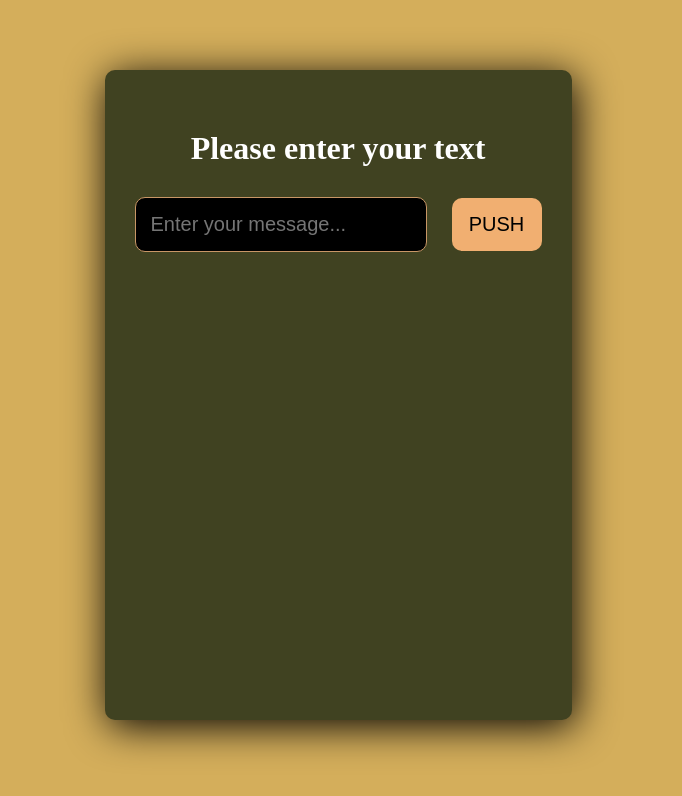
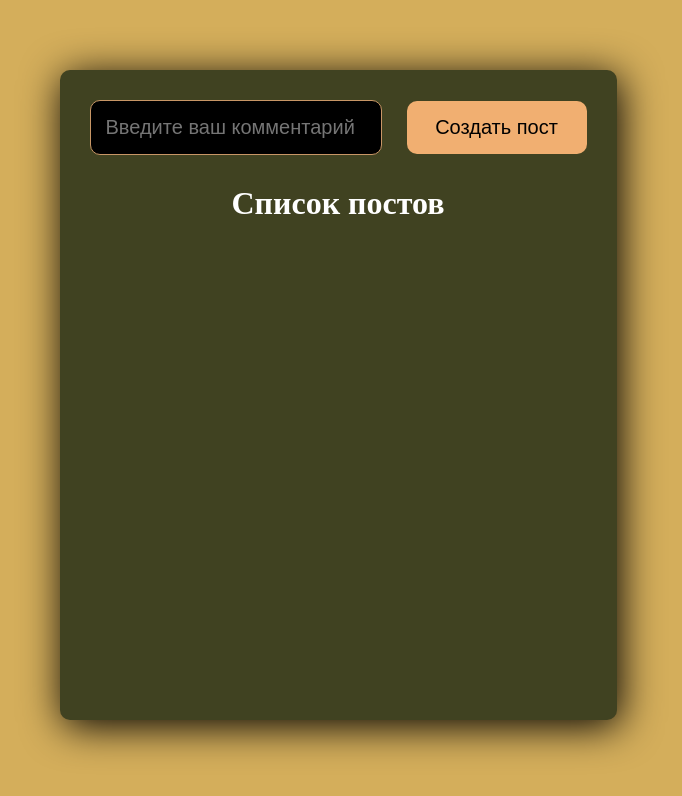
Before and after one commit to 8807010/My-Todo-List-on-React, a React app: page / in a window 1280 px wide. Shown: the top 796 px of the page, without its empty margins (302-984 px from the left). Built offline with nearby package versions, Linux system fonts and the light colour scheme.

Commit message:
fixed some bugs

```diff
--- a/src/App.js
+++ b/src/App.js
@@ -1,32 +1,49 @@
 import React from 'react';
 import {useState} from 'react';
 import "./App.scss";
+import MyInput from './MyInput';
+import MyButton from './MyButton';
+import PostList from './PostList';
 
 export function App() {
 
-    const [comment, setComment] = useState([]);
+    const [posts, setPosts] = useState([]);
+    const [title, setTitle] = useState('');
+    const [body, setBody] = useState('');
 
-    let inputRef = React.createRef();
+    // const bodyInputRef = useRef();
 
-    function addMessage() {
-        let commentValue = inputRef.current.value;
-        let comments = [...comment, commentValue];
-        setComment(comments);
-        inputRef.current.value = '';
+    const AddNewPost = (e) => {
+        e.preventDefault();
+        const newPost = {
+            id: Date.now(),
+            title,
+            body
+        }
+        setPosts([...posts, newPost])
+        setBody('')
     }
+
 
     return (
         <div className="container">
-            <div className="app-wrapper">
-                <h1 className="header-title">Please enter your text</h1>
-                <input className="task-input" type="text" placeholder="Enter your message..." ref={inputRef}/>
-                <button className="button" type="submit" onClick={addMessage}> PUSH </button>
-                <div>
-                    <ul>
-                        {comment.map((item, index) => <li className="list-item" key={index.toString()}> {item} </li>)}
-                    </ul>
-                </div>
-            </div>
+
+            <form className='app-wrapper'>
+                <MyInput
+                    className="task-input"
+                    value={title}
+                    onChange={e => setTitle(e.target.value)}
+                    type="text"
+                    placeholder="Введите ваш комментарий"
+                />
+
+                <MyButton onClick={AddNewPost}>Создать пост</MyButton>
+
+                <PostList posts={posts} title="Список постов"/>
+            </form>
+
         </div>
     );
 }
+
+export default App;
--- a/src/App.scss
+++ b/src/App.scss
@@ -48,7 +48,7 @@
 }
 
 .button {
-  width: 90px;
+  width: 180px;
   padding: 15px 15px;
   font-size: 20px;
   border-radius: 10px;
--- /dev/null
+++ b/src/MyButton.js
@@ -0,0 +1,13 @@
+import React from 'react';
+import "./App.scss";
+
+
+const MyButton = ({children, ...props}) => {
+    return (
+        <button className='button' {...props}>
+            {children}
+        </button>
+    );
+};
+
+export default MyButton;
--- /dev/null
+++ b/src/MyInput.js
@@ -0,0 +1,10 @@
+import React from 'react';
+
+
+const MyInput = React.forwardRef((props, ref) => {
+    return (
+        <input ref={ref} {...props}/>
+    );
+});
+
+export default MyInput;
--- /dev/null
+++ b/src/PostItem.js
@@ -0,0 +1,17 @@
+import React from 'react';
+import "./App.scss";
+
+const PostItem = (props) => {
+    return (
+            <div className='list-item '>
+                <div>
+                    <strong>{props.number}. {props.post.title}</strong>
+                    <div>
+                        {props.post.body}
+                    </div>
+                </div>
+            </div>
+    );
+};
+
+export default PostItem;
--- /dev/null
+++ b/src/PostList.js
@@ -0,0 +1,19 @@
+import React from 'react';
+import PostItem from "./PostItem";
+import "./App.scss";
+
+const PostList = ({posts, title}) => {
+    return (
+        <div>
+            <h1 className="header-title" style={{textAlign: "center"}}>
+                {title}
+            </h1>
+
+            {posts.map((post, index) =>
+                <PostItem number={index + 1} post={post} key={post.id}/>
+            )}
+        </div>
+    );
+};
+
+export default PostList;
--- a/webpack.config.js
+++ b/webpack.config.js
@@ -27,3 +27,5 @@ module.exports = {
         ]
     }
 };
+
+// npm run serve - to start
```
Also changed, not shown: src/Comments.js (added, +34 -0 lines), src/CommentsFix.js (added, +34 -0 lines).
